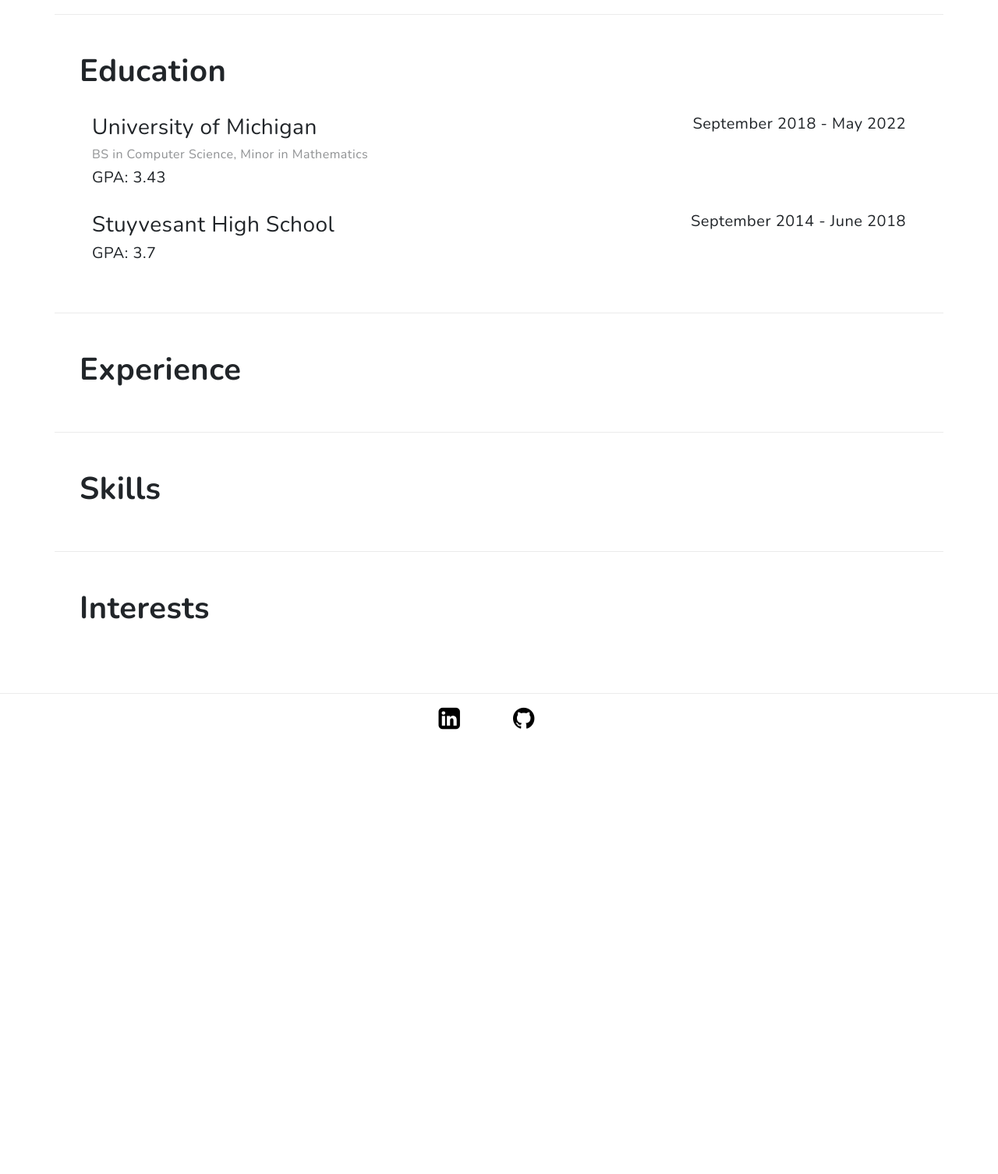
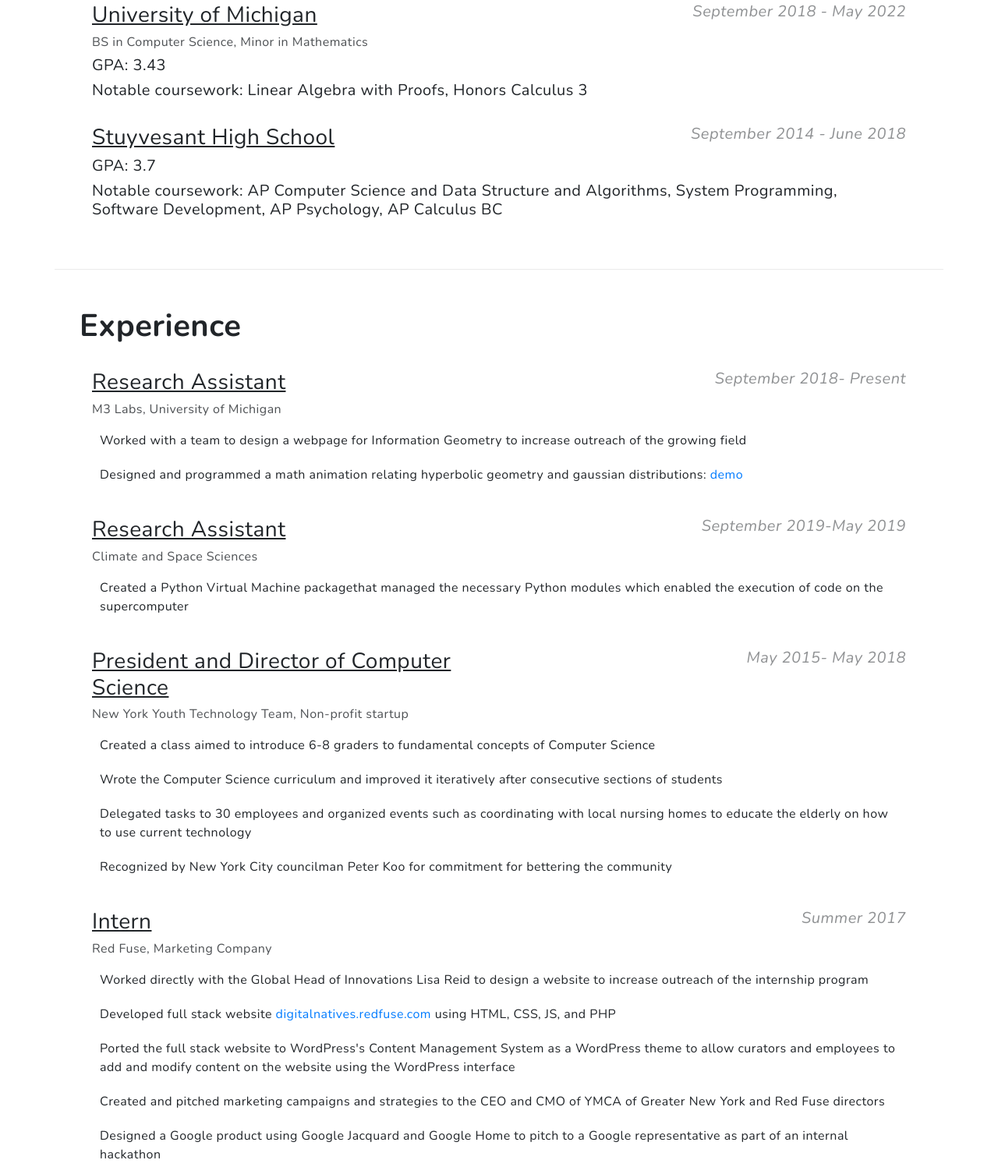
Before and after one commit to TerryMinal/TerryMinal.github.io, a plain HTML site: page index.html in a window 1280 px wide. Shown: the part 784-2290 px from the top of the page at 78% size. Before the commit the page ends 1740 px from the top, so only its background shows below. Drawn offline with nearby package versions, Linux system fonts and the light colour scheme.

Commit message:
almost done with index.html

```diff
--- a/index.html
+++ b/index.html
@@ -39,7 +39,8 @@
   </nav>
 
   <div class = "container about" id="bio">
-    <img src="poh.png" class="img-fluid float-left" style="border-radius:25px; max-width:50%; max-height: 50%; padding: 1rem;"> </img>
+    <img src="coverPhoto.jpg" class="img-fluid float-left" style="border-radius:25px; max-width:50%; max-height: 30rem; padding: 1rem; "> </img>
+    <h1> Terry Guan </h1>
     <p>
       Lorem ipsum dolor sit amet, consectetur adipiscing elit, sed do eiusmod tempor incididunt ut labore et dolore magna aliqua. Sapien nec sagittis aliquam malesuada bibendum arcu vitae elementum. Feugiat in fermentum posuere urna nec tincidunt praesent semper feugiat. Arcu felis bibendum ut tristique et egestas quis. Vitae congue eu consequat ac. Facilisi morbi tempus iaculis urna id volutpat lacus laoreet non. Dictumst quisque sagittis purus sit amet volutpat consequat. Tellus molestie nunc non blandit massa. Pellentesque habitant morbi tristique senectus et. In ante metus dictum at tempor commodo ullamcorper a. Enim ut sem viverra aliquet. Suspendisse interdum consectetur libero id faucibus. Enim ut tellus elementum sagittis. Sed augue lacus viverra vitae congue eu consequat ac. A scelerisque purus semper eget duis at tellus at.
 
@@ -55,30 +56,33 @@
     <div class="about-card">
       <div class="row">
         <div class="col">
-          <h3> University of Michigan </h3>
+          <h3 class="subheader"> University of Michigan </h3>
         </div>
         <div class="col">
-          <h5 class="text-md-right">
+          <h5 class="text-md-right about-card-date">
             September 2018 - May 2022
           </h5>
         </div>
       </div>
       <h6> BS in Computer Science, Minor in Mathematics</h6>
       <h5> GPA: 3.43 </h5>
+      <h5> Notable coursework: Linear Algebra with Proofs, Honors Calculus 3 </h5>
     </div>
 
     <div class="about-card">
       <div class="row">
         <div class="col">
-          <h3> Stuyvesant High School </h3>
+          <h3 class="subheader"> Stuyvesant High School </h3>
         </div>
         <div class="col">
-          <h5 class="text-md-right">
+          <h5 class="text-md-right about-card-date">
             September 2014 - June 2018
           </h5>
         </div>
       </div>
       <h5> GPA: 3.7 </h5>
+      <h5> Notable coursework: AP Computer Science and Data Structure and Algorithms,
+        System Programming, Software Development, AP Psychology, AP Calculus BC </h5>
     </div>
     <!-- end of content for education -->
   </div>
@@ -86,24 +90,108 @@
   <div class="container about" id="experience">
     <h1> Experience </h1>
 
+    <div class="about-card">
+      <div class="row">
+        <div class="col">
+          <h3 class="subheader"> Research Assistant </h3> <!--Employer -->
+        </div>
+        <div class="col">
+          <h5 class="text-md-right about-card-date"> <!-- dates -->
+            September 2018- Present
+          </h5>
+        </div>
+      </div>
+      <h6> M3 Labs, University of Michigan </h6> <!--position/subheader -->
+      <ul class="list-group"> <!-- Accomplishments -->
+        <li> Worked with a team to design a webpage for Information Geometry to increase outreach of the growing field </li>
+        <li> Designed and programmed a math animation relating hyperbolic geometry and gaussian distributions: <a href=""> demo </a> </li>
+      </ul>
+    </div>
+
+    <div class="about-card">
+      <div class="row">
+        <div class="col">
+          <h3 class="subheader"> Research Assistant </h3> <!--Employer -->
+        </div>
+        <div class="col">
+          <h5 class="text-md-right about-card-date"> <!-- dates -->
+            September 2019-May 2019
+          </h5>
+        </div>
+      </div>
+      <h6> Climate and Space Sciences </h6> <!--position/subheader -->
+      <ul class="list-group"> <!-- Accomplishments -->
+        <li> Created a Python Virtual Machine packagethat managed the necessary Python modules which enabled the execution of code on the supercomputer </li>
+      </ul>
+    </div>
+
+    <div class="about-card">
+      <div class="row">
+        <div class="col">
+          <h3 class="subheader"> President and Director of Computer Science </h3> <!--Employer -->
+        </div>
+        <div class="col">
+          <h5 class="text-md-right about-card-date"> <!-- dates -->
+            May 2015- May 2018
+          </h5>
+        </div>
+      </div>
+      <h6> New York Youth Technology Team, Non-profit startup </h6> <!--position/subheader -->
+      <ul class="list-group"> <!-- Accomplishments -->
+        <li> Created a class aimed to introduce 6-8 graders to fundamental concepts of Computer Science </li>
+        <li> Wrote the Computer Science curriculum and improved it iteratively after consecutive sections of students </li>
+        <li> Delegated tasks to 30 employees and organized events such as coordinating with local nursing homes to educate the elderly on how to use current technology </li>
+        <li> Recognized by New York City councilman Peter Koo for commitment for bettering the community </li>
+      </ul>
+    </div>
+
+    <div class="about-card">
+      <div class="row">
+        <div class="col">
+          <h3 class="subheader"> Intern </h3> <!--Employer -->
+        </div>
+        <div class="col">
+          <h5 class="text-md-right about-card-date"> <!-- dates -->
+            Summer 2017
+          </h5>
+        </div>
+      </div>
+      <h6> Red Fuse, Marketing Company </h6> <!--position/subheader -->
+      <ul class="list-group"> <!-- Accomplishments -->
+        <li> Worked directly with the Global Head of Innovations Lisa Reid to design a website to increase outreach of the internship program </li>
+        <li> Developed full stack website <a href="" > digitalnatives.redfuse.com </a> using HTML, CSS, JS, and PHP</li>
+        <li> Ported the full stack website to WordPress's Content Management System as a WordPress theme to allow curators and employees to add and modify content on the website using the WordPress interface</li>
+        <li> Created and pitched marketing campaigns and strategies to the CEO and CMO of YMCA of Greater New York and Red Fuse directors </li>
+        <li> Designed a Google product using Google Jacquard and Google Home to pitch to a Google representative as part of an internal hackathon </li>
+      </ul>
+    </div>
   </div>
 
-  <div class="container about" id="skills">
-    <h1> Skills </h1>
 
+</div>
+
+
+<div class="container about" id="skills">
+  <h1> Skills </h1>
+
+  <div class="about-card">
+    <h3 class="subheader"> Programming Languages </h3>
+       <h5> Java, Python, C, Javascript, CSS </h5>
   </div>
 
-  <div class="container about" style="border-bottom: 0px;" id="interests">
-    <h1> Interests </h1>
+</div>
 
-  </div>
+<div class="container about" style="border-bottom: 0px;" id="interests">
+  <h1> Interests </h1>
+    <h5> Artificial Intelligence, Machine Learning, Cybernetics, Swarm Intelligence, Optimization Problems, Algorithm Design, Data Science
+</div>
 
 
 </body>
 
 <footer>
-  <a class="bl" href="https://www.linkedin.com/in/terry-guan-118a31147/"> <span class="fa   fa-linkedin-square" style="font-size:2rem;"> </span>  </a>
-  <a class="bl" href="https://github.com/TerryMinal"> <span class="fa   fa-github" style="font-size:2rem;"> </span> </a>
+  <a class="bl" href="https://www.linkedin.com/in/terry-guan-118a31147/"> <span class="fa fa-linkedin-square" style="font-size:2rem;"> </span>  </a>
+  <a class="bl" href="https://github.com/TerryMinal"> <span class="fa fa-github" style="font-size:2rem;"> </span> </a>
 </footer>
 
 <script src="https://code.jquery.com/jquery-3.4.1.min.js" integrity="sha256-CSXorXvZcTkaix6Yvo6HppcZGetbYMGWSFlBw8HfCJo=" crossorigin="anonymous"></script>
--- a/main.css
+++ b/main.css
@@ -70,8 +70,25 @@ div.about-card {
   margin: 1rem 1rem 2rem 1rem;
 }
 
+div.about-card .subheader {
+  text-decoration: underline;
+}
+
 div.about-card h6 {
-  opacity: 0.50;
+  opacity: 0.80;
+}
+
+div.about-card ul {
+  list-style-type: none;
+}
+
+div.about-card li {
+  margin: 10px;
+}
+
+div.about-card .about-card-date {
+    font-style: italic;
+    opacity: 0.50;
 }
 
 footer {
@@ -79,7 +96,7 @@ footer {
   bottom: 0;
   width: 100%;
   border-top: 1px solid rgb(235,235,235);
-  padding: 1rem 0 1rem 0;
+  padding: 2rem 0 1rem 0;
   letter-spacing: 2rem;
   text-align: center;
 }
```
Also changed, not shown: 1 other file.
